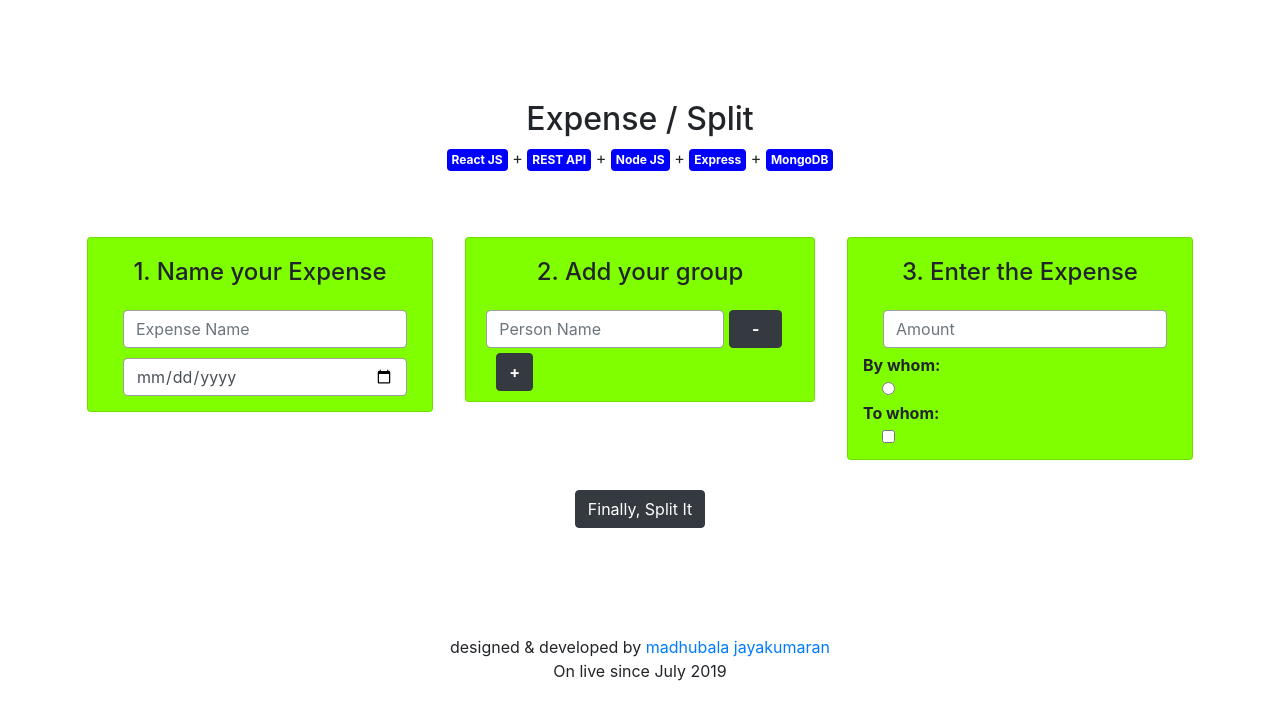
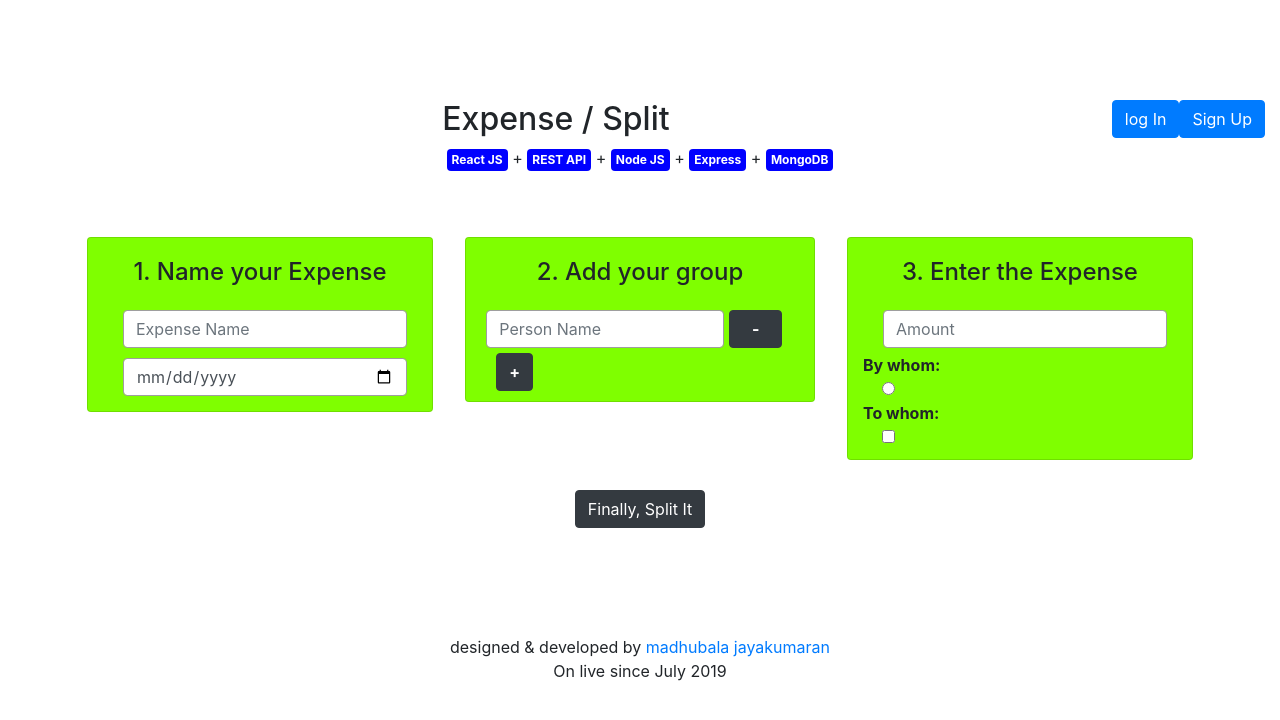
Before and after one commit to Madhubalajb/Expense-Split, a React (Create React App) app: page / in a window 1280 px wide. Shown: the top 720 px of the page. Built offline with nearby package versions, Linux system fonts and the light colour scheme.

Commit message:
User Services added

```diff
--- a/src/App.js
+++ b/src/App.js
@@ -1,8 +1,9 @@
 import React, {useState} from 'react'
-import {Badge} from 'react-bootstrap'
+import {Badge, Button} from 'react-bootstrap'
 import ExpenseForm from './components/ExpenseForm'
 import DisplayExpense from './components/DisplayExpense'
 import ExpenseModal from './components/ExpenseModal'
+import UserService from './components/UserService'
 import expenseServices from './services/expense-split'
 
 const App = () => {
@@ -39,7 +40,7 @@ const App = () => {
     setMembers(temp)
   }
 
-  const handleCheckbox = (event, index) => {
+  const handleCheckbox = (index) => {
     const temp = [...members]
     temp[index].isChecked = !temp[index].isChecked
     setMembers(temp)
@@ -68,6 +69,11 @@ const App = () => {
   }
 
   return (
+    <div>
+      <div className="login-btns">
+        <UserService />
+      </div>
+
       <center>
         <h2>Expense / Split</h2>
         <p><Badge>React JS</Badge > + <Badge>REST API</Badge> + <Badge>Node JS</Badge> + <Badge>Express</Badge> + <Badge>MongoDB</Badge></p>
@@ -79,6 +85,7 @@ const App = () => {
           On live since July 2019
         </p>
       </center>
+    </div>
   )
 }
 
--- a/src/components/ExpenseModal.js
+++ b/src/components/ExpenseModal.js
@@ -4,7 +4,7 @@ import { Modal } from 'react-bootstrap'
 const ExpenseModal = (props) => {
     return (
         <Modal>
-            <Modal.Header>props.expense_name</Modal.Header>
+            <Modal.Header>{props.expense_name}</Modal.Header>
             <Modal.Body>
                 Date: {props.date}
                 Amount spent: {props.amount}
--- a/src/components/Login.js
+++ b/src/components/Login.js
@@ -1,10 +1,18 @@
-import React, {useState} from 'react'
+import React from 'react'
+import {Modal, Form, Button, } from 'react-bootstrap'
 
 const Login = () => {
     return (
-        <div>
-            <h1>Login</h1>
-        </div>
+        <Modal>
+            <Modal.Header>Log In</Modal.Header>
+            <Modal.Body>
+                <Form>
+                    <Form.Control placeholder="Username" required />
+                    <Form.Control placeholder="Password" required />
+                    <Button type="submit">Log In</Button>
+                </Form>
+            </Modal.Body>
+        </Modal>
     )
 }
 
--- a/src/components/Register.js
+++ b/src/components/Register.js
@@ -1,10 +1,19 @@
 import React, {useState} from 'react'
+import {Modal, Button, Form} from 'react-bootstrap'
 
 const Register = () => {
     return (
-        <div>
-            <h1>Login</h1>
-        </div>
+        <Modal>
+            <Modal.Header>Register</Modal.Header>
+            <Modal.Body>
+                <Form>
+                    <Form.Control placeholder="Name" required />
+                    <Form.Control placeholder="Username" required />
+                    <Form.control placeholder="Password" required />
+                    <Button type="submit">Sign Up</Button>
+                </Form>
+            </Modal.Body>
+        </Modal>
     )
 }
 
--- /dev/null
+++ b/src/components/UserService.js
@@ -0,0 +1,15 @@
+import React, {useState} from 'react'
+import {Button} from 'react-bootstrap'
+import Login from './Login'
+import Register from './Register'
+
+const UserService = () => {
+    return (
+        <div>
+            <Button>log In</Button>
+            <Button>Sign Up</Button>
+        </div>
+    )
+}
+
+export default UserService
--- a/src/index.scss
+++ b/src/index.scss
@@ -1,6 +1,10 @@
 body {
     padding-top: 100px;
     background-color: aliceblue;
+    .login-btns {
+        float: right;
+        padding-right: 15px;
+    }
     .btn {
         width: fit-content;
     }
```
Lines whose indentation alone changed are shown as unchanged.
